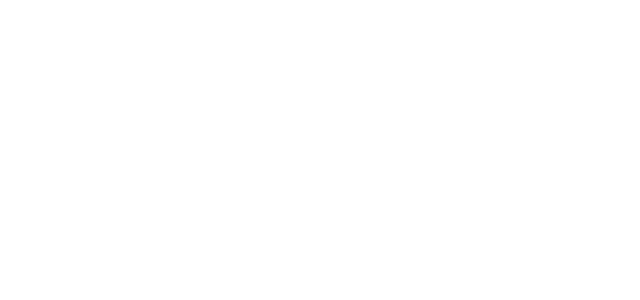
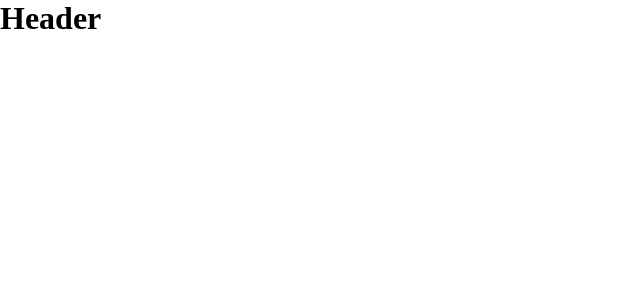
Before and after one commit to LipeMachado/AtividadeFaculdadeReact, a React (Vite) app: page / in a window 1280 px wide. Shown: the top 300 px of the page, without its empty margins (0-640 px from the left). Built offline with nearby package versions, Linux system fonts and the light colour scheme.

Commit message:
Add header

```diff
--- a/src/App.tsx
+++ b/src/App.tsx
@@ -1,9 +1,11 @@
+import { Header } from './Components/Header';
 import GlobalStyle from './Style/global';
 
 export function App() {
   return (
     <>
       <GlobalStyle />
+      <Header />
     </>
   )
 }
--- /dev/null
+++ b/src/Components/Header/index.tsx
@@ -0,0 +1,7 @@
+export function Header() {
+    return (
+        <>
+            <h1>Header</h1>
+        </>
+    )
+}
```
